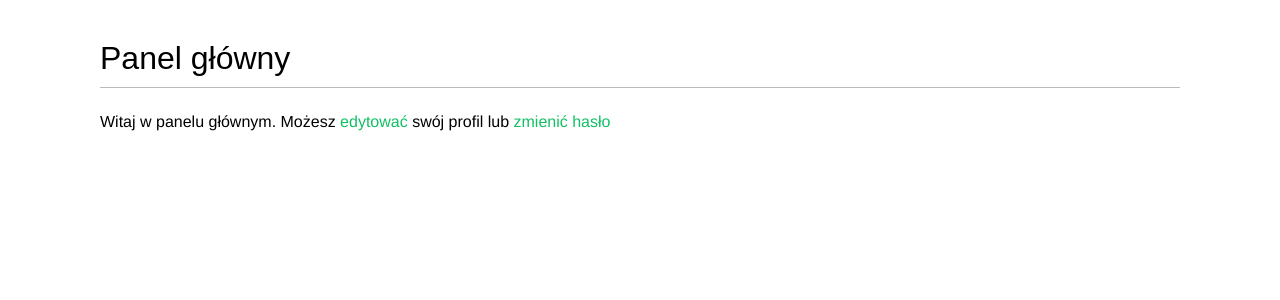
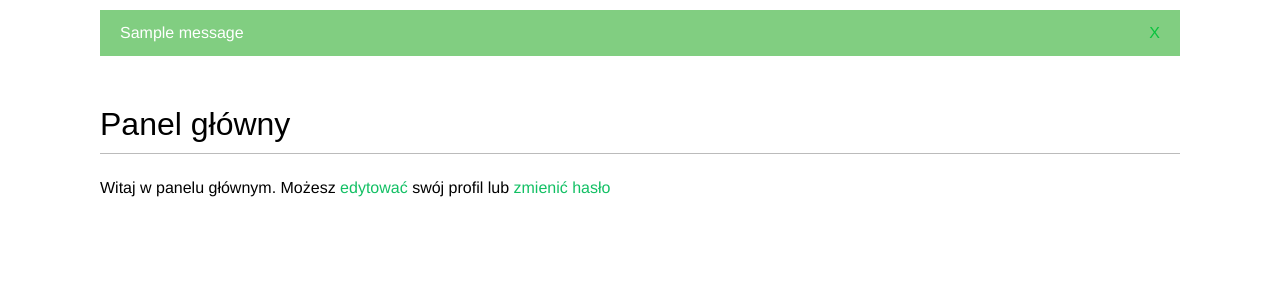
Before and after one commit to suriq/03, a Django app: page /account/ in a window 1280 px wide. Shown: the part 90-390 px from the top of the page. Run offline with Django 5.2, Linux system fonts and the light colour scheme; a user stored in the database is signed in; one stand-in notice (Sample message) is shown; some web fonts are replaced.

Commit message:
wiadomosci profili

```diff
--- a/bookmarks/account/templates/base.html
+++ b/bookmarks/account/templates/base.html
@@ -37,6 +37,17 @@
             {% endif %}
         </span>
     </div>
+    {% if messages %}
+        <ul class="messages">
+        {% for message in messages %}
+            <li class="{{ message.tags }}">
+                {{ message|safe }}
+                <a href="#" class="close">X</a>
+            </li>
+        {% endfor %}
+        </ul>
+    {% else %}
+    {% endif %}
     <div id="content">
         {% block content %}
 
--- a/bookmarks/account/views.py
+++ b/bookmarks/account/views.py
@@ -3,6 +3,7 @@ from django.http import HttpResponse
 from django.contrib.auth import authenticate, login
 from django.contrib.auth.decorators import login_required
 from .forms import LoginForm, UserRegistrationForm, UserEditForm, ProfileEditForm
+from django.contrib import messages
 
 
 def user_login(request):
@@ -62,6 +63,9 @@ def edit(request):
         if user_form.is_valid() and profile_form.is_valid():
             user_form.save()
             profile_form.save()
+            messages.success(request, 'Uaktualnianie profilu zakończone sukcesem.')
+        else:
+            messages.error(request, 'Wystąpił błąd podczas uaktualniania profilu.')
     else:
         user_form = UserEditForm(instance= request.user)
         profile_form= ProfileEditForm(instance= request.user.profile)
```
Also changed, not shown: bookmarks/db.sqlite3.
